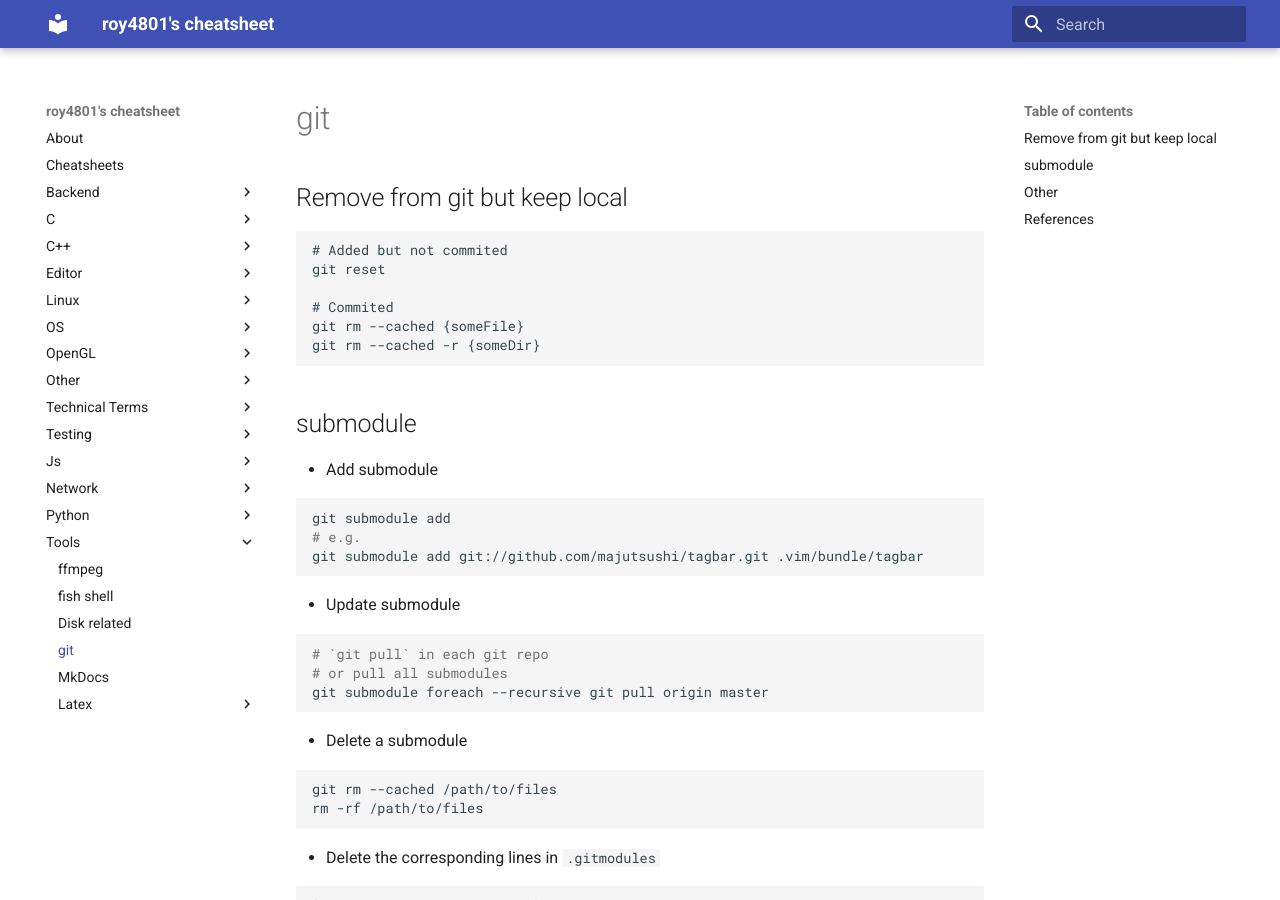
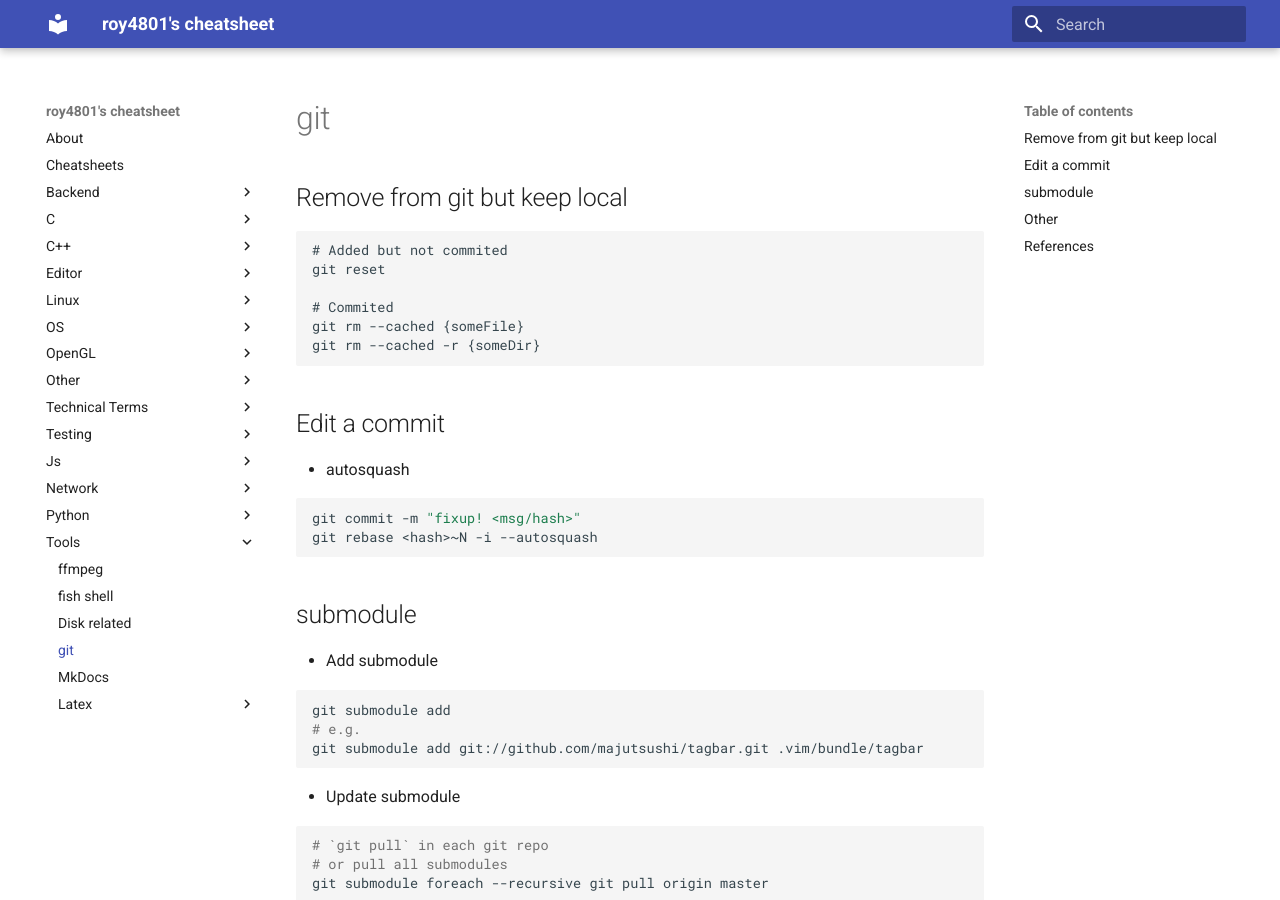
Before and after one commit to roy4801/docs.roy4801.tw, an MkDocs documentation site: the page built from docs/tools/git.md, in a window 1280 px wide and 900 px high. Built offline with MkDocs 1.6.1 and Material for MkDocs 9.7.7, drawn with Linux system fonts in a browser that asks for light colours.

Commit message:
Update git

````diff
--- a/docs/tools/git.md
+++ b/docs/tools/git.md
@@ -9,6 +9,15 @@ git reset
 # Commited
 git rm --cached {someFile}
 git rm --cached -r {someDir}
+```
+
+## Edit a commit
+
+- autosquash
+
+```bash
+git commit -m "fixup! <msg/hash>"
+git rebase <hash>~N -i --autosquash
 ```
 
 ## submodule
````
